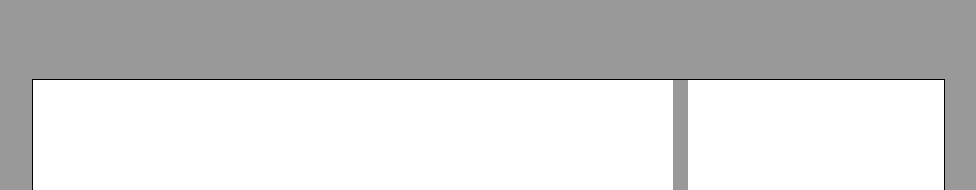
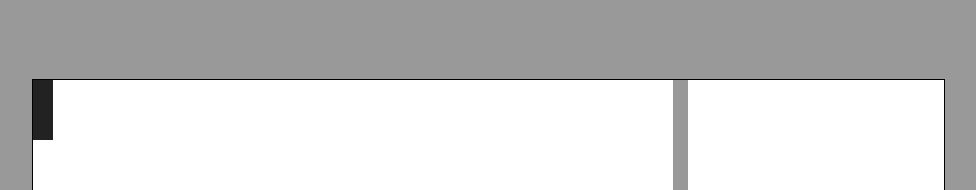
Before and after one commit to YoonJieut/mouseClick-Test, a plain HTML site: page index.html in a window 1280 px wide. Shown: the top 190 px of the page, without its empty margins (152-1128 px from the left). Drawn offline with Linux system fonts and the light colour scheme.

Commit message:
클래스형 css 추가, dotTarget 클래스 3개 요소 추가

```diff
--- a/app.js
+++ b/app.js
@@ -0,0 +1,15 @@
+console.log('hello');
+
+const gameArea = document.getElementById('gameArea');
+const dotList = document.getElementsByClassName('dotTarget');
+
+console.log(gameArea);
+
+
+for(i=0; i<3; i++){
+  let someDot = document.createElement('div')
+  gameArea.appendChild(someDot);
+  someDot.className = "dotTarget";
+}
+// console.log(someDot);
+console.log(dotList);
--- a/index.html
+++ b/index.html
@@ -30,6 +30,12 @@
       background-color: #fff;
       margin-left: 15px;
     }
+
+    .dotTarget {
+      width: 20px;
+      height: 20px;
+      background-color: #222;
+    }
   </style>
   <title>Document</title>
 </head>
```
